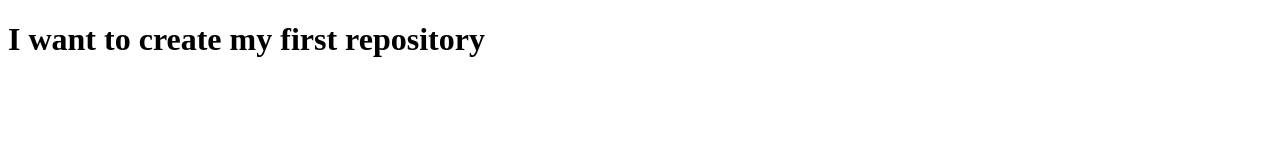
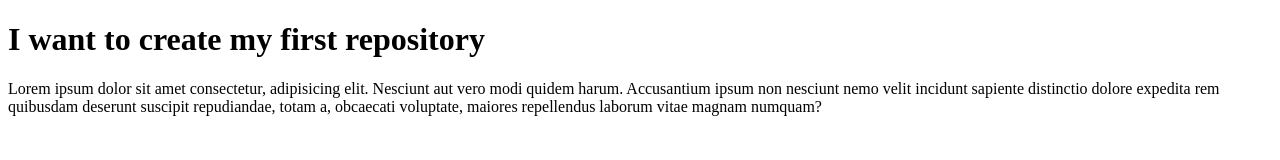
Before and after one commit to Farjanajhn/my-third-repo, a plain HTML site: page index.html in a window 1280 px wide. Drawn offline with Linux system fonts and the light colour scheme.

```diff
--- a/index.html
+++ b/index.html
@@ -8,5 +8,12 @@
   </head>
   <body>
     <h1>I want to create my first repository</h1>
+    <p>
+      Lorem ipsum dolor sit amet consectetur, adipisicing elit. Nesciunt aut
+      vero modi quidem harum. Accusantium ipsum non nesciunt nemo velit incidunt
+      sapiente distinctio dolore expedita rem quibusdam deserunt suscipit
+      repudiandae, totam a, obcaecati voluptate, maiores repellendus laborum
+      vitae magnam numquam?
+    </p>
   </body>
 </html>
```
